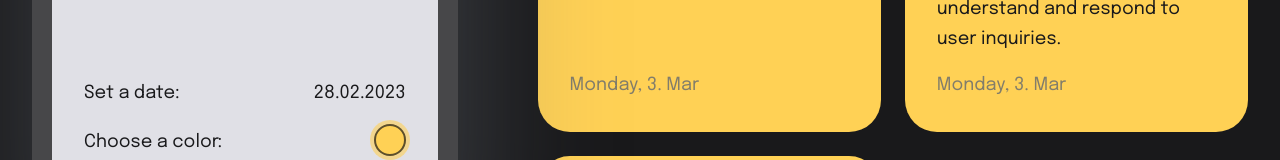
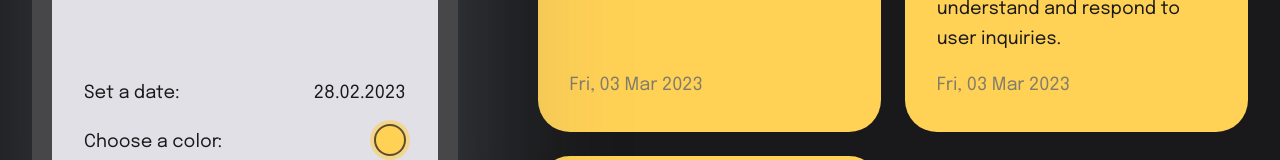
Before and after one commit to michibene/online-notebook-web, a React (Vite) app: page / in a window 1280 px wide. Shown: the part 530-690 px from the top of the page. Built offline with nearby package versions, Linux system fonts and the light colour scheme.

Commit message:
Add logic for adding new note

```diff
--- a/src/components/ui/buttons/PrimaryButton.tsx
+++ b/src/components/ui/buttons/PrimaryButton.tsx
@@ -2,7 +2,7 @@ type PrimaryButtonProps = {
     buttonText: string;
     icon?: JSX.Element;
     buttonType: "button" | "submit" | "reset" | undefined;
-    onClick?: () => void;
+    onClick?: (e: React.MouseEvent<HTMLButtonElement>) => void;
     isFullSize?: boolean;
 };
 
--- a/src/components/ui/cards/NoteCard.tsx
+++ b/src/components/ui/cards/NoteCard.tsx
@@ -1,4 +1,5 @@
 import { NoteData } from "data/types/Note";
+import { formatDate } from "utilities/helpers";
 
 export default function NoteCard({ title, body, dateCreated }: NoteData) {
     return (
@@ -8,7 +9,7 @@ export default function NoteCard({ title, body, dateCreated }: NoteData) {
         >
             <h2>{title}</h2>
             <p>{body}</p>
-            <p className="mt-auto text-[#616870] text-opacity-80">{dateCreated}</p>
+            <p className="mt-auto text-[#616870] text-opacity-80">{formatDate(dateCreated)}</p>
         </div>
     );
 }
--- a/src/data/pseudoNoteData.ts
+++ b/src/data/pseudoNoteData.ts
@@ -4,16 +4,16 @@ export const pseudoNoteData: NoteData[] = [
     {
         title: "Science",
         body: "Investigating the effect of microplastics on aquatic ecosystems. Analyzing the bioaccumulation and toxicity levels of these pollutants in fish and other organisms.",
-        dateCreated: "Monday, 3. Mar",
+        dateCreated: new Date().toDateString(),
     },
     {
         title: "Programming ideas",
         body: "Developing a chatbot with natural language processing capabilities. Implementing machine learning algorithms to enhance its ability to understand and respond to user inquiries.",
-        dateCreated: "Monday, 3. Mar",
+        dateCreated: new Date().toDateString(),
     },
     {
         title: "Neighborly relations",
         body: "Creating a community garden initiative to promote sustainable agriculture practices. Providing education on composting and using organic fertilizers to reduce the reliance on harmful chemical pesticides.",
-        dateCreated: "Monday, 3. Mar",
+        dateCreated: new Date().toDateString(),
     },
 ];
--- a/src/pages/LandingPage.tsx
+++ b/src/pages/LandingPage.tsx
@@ -1,18 +1,30 @@
+import { pseudoNoteData } from "data/pseudoNoteData";
+import { Note, NoteData } from "data/types/Note";
+import AllNotes from "pages/sections/AllNotes";
 import Header from "pages/sections/Header";
 import NewNote from "pages/sections/NewNote";
-import AllNotes from "pages/sections/AllNotes";
+import { useState } from "react";
+import { v4 as uuidv4 } from "uuid";
 
 export default function LandingPage() {
+    const [notes, setNotes] = useState<Note[]>(pseudoNoteData.map((note) => ({ id: uuidv4(), ...note })));
+
+    function addNewNote(note: NoteData) {
+        const newNote: Note = { id: uuidv4(), ...note };
+        console.log(newNote);
+        setNotes([...notes, newNote]);
+    }
+
     return (
         <div className="max-w-screen-xl mx-auto px-8">
             <Header />
 
             <div className="flex flex-col lg:flex-row gap-16 xl:gap-20">
                 <div className="min-w-[35%]">
-                    <NewNote />
+                    <NewNote handleAddNote={addNewNote} />
                 </div>
 
-                <AllNotes />
+                <AllNotes notesList={notes} />
             </div>
         </div>
     );
--- a/src/pages/sections/AllNotes.tsx
+++ b/src/pages/sections/AllNotes.tsx
@@ -1,15 +1,14 @@
-import { pseudoNoteData } from "data/pseudoNoteData";
 import { Note } from "data/types/Note";
-import { useState } from "react";
 import NoteCard from "ui/cards/NoteCard";
-import { v4 as uuidv4 } from "uuid";
 
-export default function AllNotes() {
-    const [notes, setNotes] = useState<Note[]>(pseudoNoteData.map((note) => ({ id: uuidv4(), ...note })));
+type AllNotesProps = {
+    notesList: Note[];
+};
 
+export default function AllNotes({ notesList }: AllNotesProps) {
     return (
         <section className="mb-16 grid lg:grid-cols-2 gap-6">
-            {notes.map((note: Note) => (
+            {notesList.map((note: Note) => (
                 <NoteCard key={note.id} title={note.title} body={note.body} dateCreated={note.dateCreated} />
             ))}
         </section>
--- a/src/pages/sections/NewNote.tsx
+++ b/src/pages/sections/NewNote.tsx
@@ -1,12 +1,33 @@
-import PrimaryButton from "components/ui/buttons/PrimaryButton";
+import PrimaryButton from "ui/buttons/PrimaryButton";
+import { NoteData } from "data/types/Note";
+import { useRef } from "react";
 import { HiOutlinePlus } from "react-icons/hi";
 
-export default function NewNote() {
+type NewNoteProps = {
+    handleAddNote: (note: NoteData) => void;
+};
+
+export default function NewNote({ handleAddNote }: NewNoteProps) {
+    const titleRef = useRef<HTMLInputElement>(null);
+    const bodyRef = useRef<HTMLTextAreaElement>(null);
+
+    function onSubmit(event: React.MouseEvent<HTMLButtonElement>) {
+        event.preventDefault();
+
+        const newNoteData: NoteData = {
+            title: titleRef.current!.value,
+            body: bodyRef.current!.value,
+            dateCreated: new Date().toDateString(),
+        };
+        handleAddNote(newNoteData);
+    }
+
     return (
         <section className="p-4 lg:p-5 bg-[#474749] rounded-[2rem] rounded-tl-none drop-shadow-[4px_4px_30px_rgba(97,104,112,0.40)] lg:drop-shadow-[8px_8px_70px_rgba(97,104,112,0.50)]">
             <form className="p-8 bg-customGrayLight text-mainBlack space-y-4 rounded-3xl rounded-tl-none">
                 <input
                     type="text"
+                    ref={titleRef}
                     name="title"
                     required
                     placeholder="New note title"
@@ -15,6 +36,7 @@ export default function NewNote() {
                 />
 
                 <textarea
+                    ref={bodyRef}
                     name="body"
                     rows={8}
                     required
@@ -42,6 +64,7 @@ export default function NewNote() {
                             icon={<HiOutlinePlus />}
                             buttonType={"submit"}
                             isFullSize
+                            onClick={(e) => onSubmit(e)}
                         />
                     </div>
                 </div>
--- /dev/null
+++ b/src/utilities/helpers.ts
@@ -0,0 +1,5 @@
+export function formatDate(dateString: string) {
+    const [weekday, month, day, year] = dateString.split(" ");
+
+    return `${weekday}, ${day} ${month} ${year}`;
+}
--- a/tsconfig.json
+++ b/tsconfig.json
@@ -18,9 +18,11 @@
         "baseUrl": "./src",
         "paths": {
             "hooks/*": ["./hooks/*"],
+            "ui/buttons/*": ["./components/ui/buttons/*"],
             "ui/cards/*": ["./components/ui/cards/*"],
             "data/*": ["./data/*"],
-            "pages/*": ["./pages/*"]
+            "pages/*": ["./pages/*"],
+            "utilities/*": ["./utilities/*"]
         }
     },
     "include": ["src"],
```
